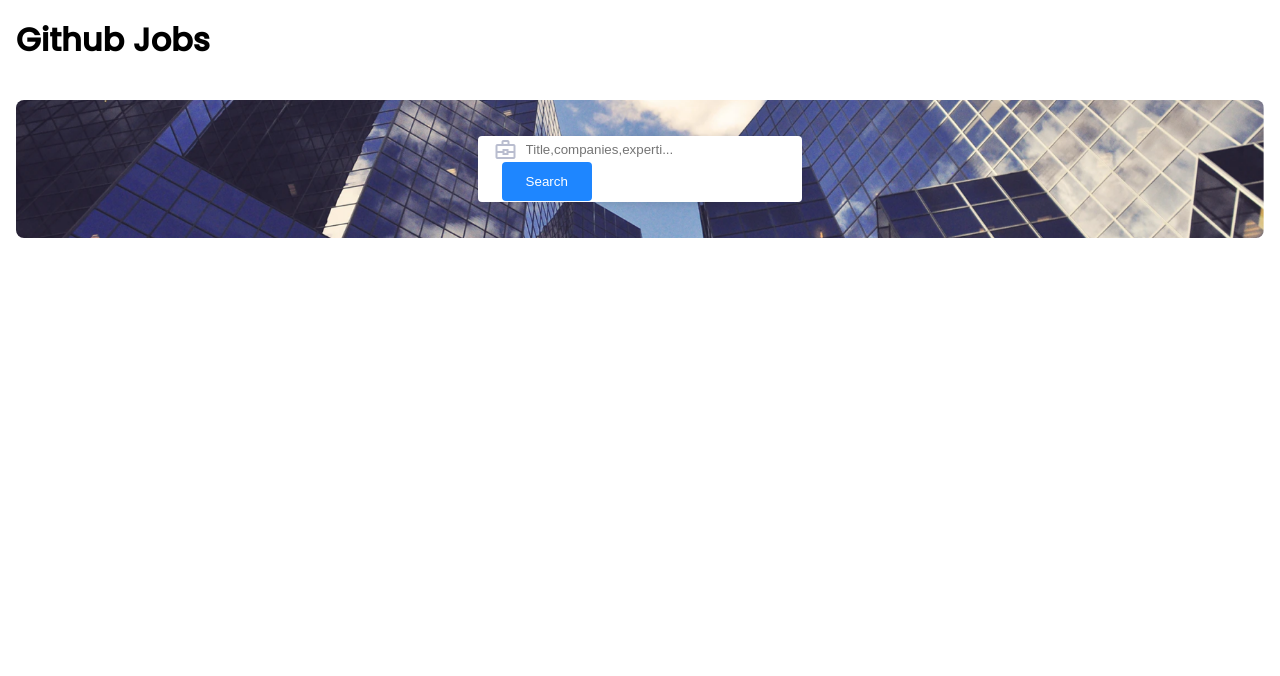
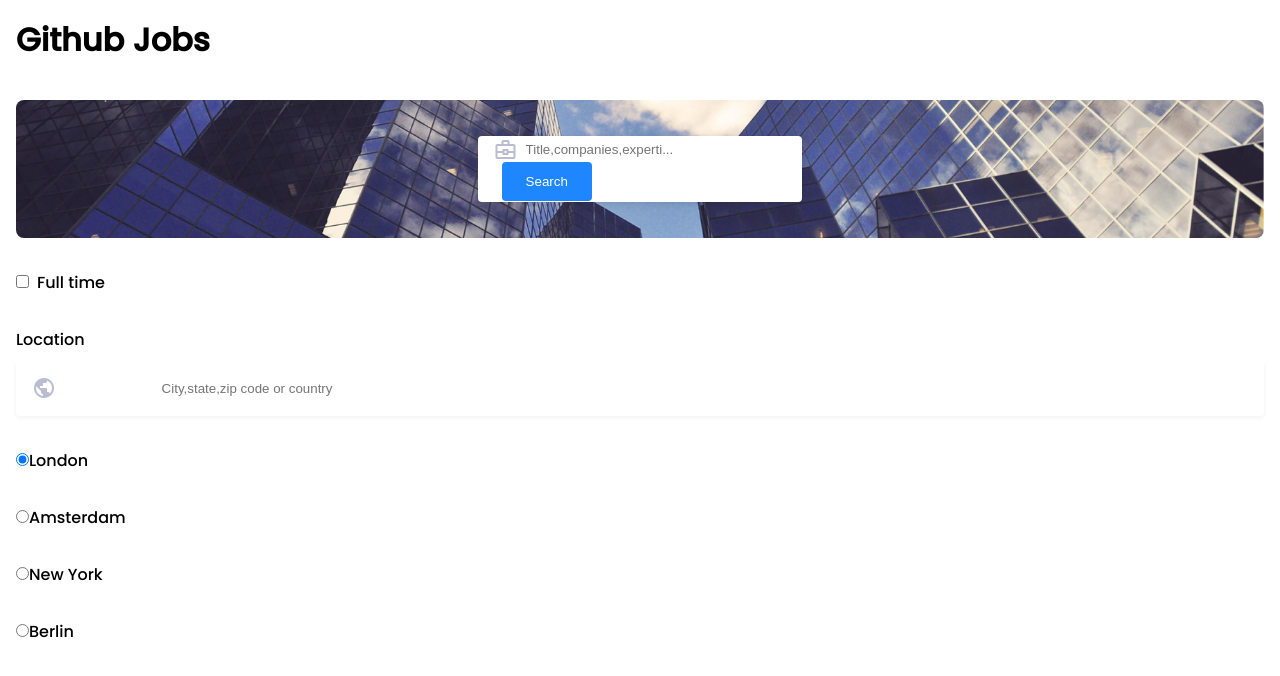
Before and after one commit to jean-carlos-19/devchallenges, a Next.js app in the folder front-end/github-job/: page / in a window 1280 px wide. Shown: the top 676 px of the page. Built offline with nearby package versions, Linux system fonts and the light colour scheme.

Commit message:
modificado el archivo page.tsx: Añadiendo los componentes para la IU

```diff
--- a/front-end/github-job/src/app/page.tsx
+++ b/front-end/github-job/src/app/page.tsx
@@ -5,17 +5,51 @@ export default function Home() {
       <header className="header header-home">
         <h1>Github Jobs</h1>
       </header>
-      <section >
-        <form className="form form-home">
+      <form>
+
+        <div className="form form-home">
           <div className="search bg-white-100">
             <span className="material-symbols-outlined icon icon-search color-gray-100">
               business_center
             </span>
             <input className="field field-search" type="text" placeholder="Title,companies,experti..." />
-            <input className="button button-search bg-blue-100 color-white-100" type="button" value="Search"  />
+            <input className="button button-search bg-blue-100 color-white-100" type="button" value="Search" />
           </div>
-        </form>
-      </section>
+        </div>
+
+        <div className="check">
+          <input type="checkbox" name="" id="" />
+          <label htmlFor="">Full time</label>
+        </div>
+
+        <div className="location">
+          <label className="label label-location" htmlFor="">Location</label>
+          <div className="input input-location bg-white-100">
+            <span className="material-symbols-outlined icon icon-input color-gray-100">
+              public
+            </span>
+            <input className="field field-input" type="text" placeholder="City,state,zip code or country" />
+          </div>
+        </div>
+
+        <div>
+          <input type="radio" name="city" id="london" value={"london"} checked />
+          <label htmlFor="london">London</label>
+        </div>
+        <div>
+          <input type="radio" name="city" id="amsterdam" value={"amsterdam"} />
+          <label htmlFor="amsterdam">Amsterdam</label>
+        </div>
+        <div>
+          <input type="radio" name="city" id="new_york" value={"new_york"} />
+          <label htmlFor="new_york">New York</label>
+        </div>
+        <div>
+          <input type="radio" name="city" id="berlin" value={"berlin"} />
+          <label htmlFor="berlin">Berlin</label>
+        </div>
+
+      </form>
     </main>
   )
 }
```
